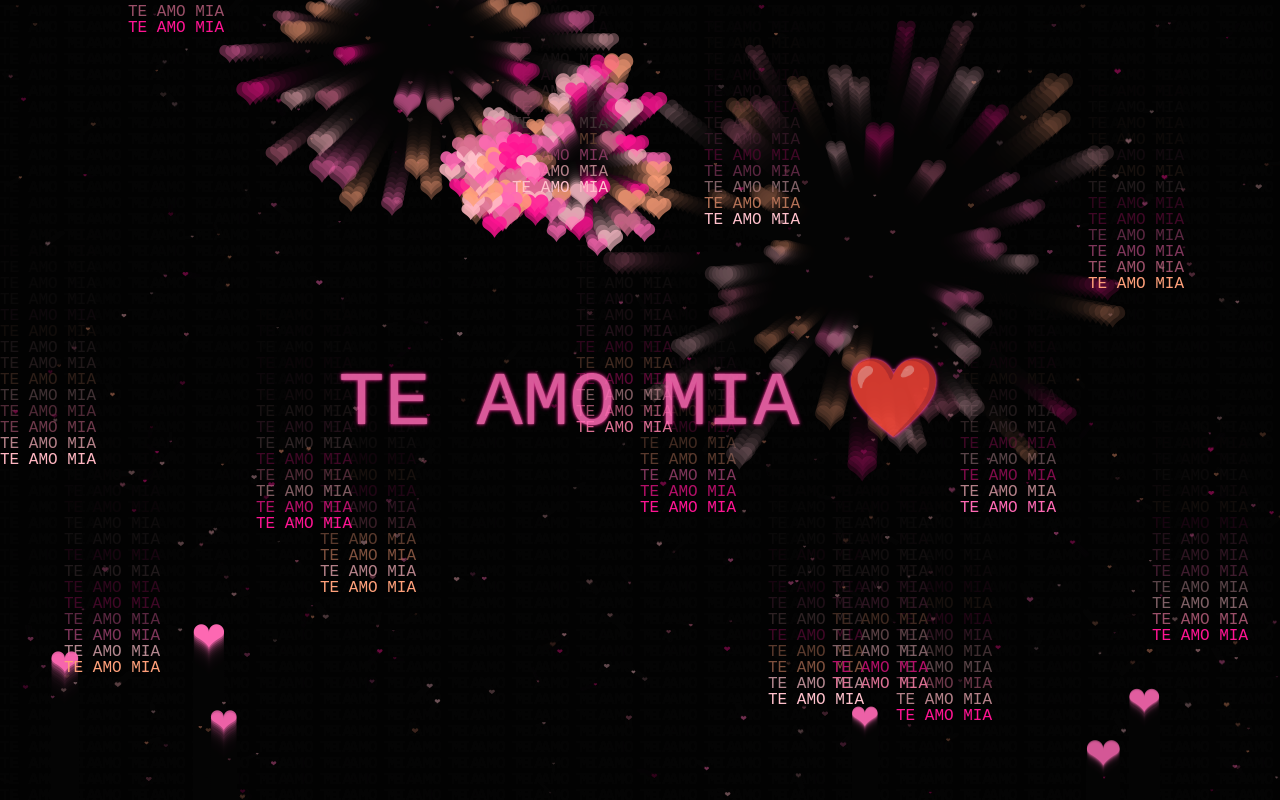
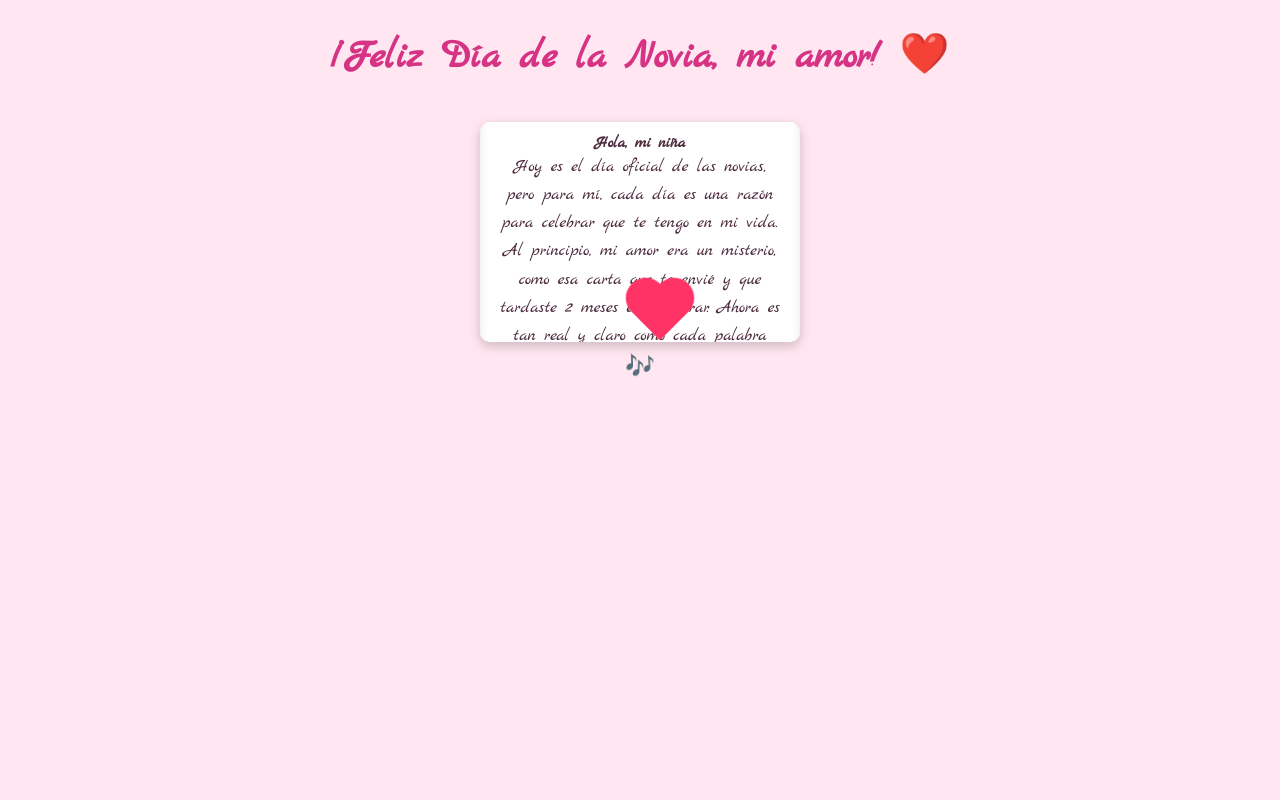
Before and after one commit to LudMiller-dev/Gf-s-d, a plain HTML site: page index.html in a window 1280 px wide. Drawn offline with Linux system fonts and the light colour scheme.

Commit message:
Index.html

```diff
--- a/index.html
+++ b/index.html
@@ -1,205 +1,173 @@
-
-<html lang="es">
+<!DOCTYPE html><html lang="es">
 <head>
     <meta charset="UTF-8">
     <meta name="viewport" content="width=device-width, initial-scale=1.0">
-  <title>Te Amo ❤️</title>
+    <link rel="preconnect" href="https://fonts.googleapis.com">
+    <link rel="preconnect" href="https://fonts.gstatic.com" crossorigin>
+    <link href="https://fonts.googleapis.com/css2?family=Marck+Script&display=swap" rel="stylesheet">
+    <title>Para Mia, en su día ❤️</title>
     <style>
-    html, body {
+        body {
             margin: 0;
             padding: 0;
-      overflow: hidden;
-      background: #050505;
-      height: 100%;
+            background: #ffe6f0;
+            font-family: 'Marck Script', cursive;
+            color: #4d2c3d;
+            text-align: center;
+        }h1 {
+        margin-top: 30px;
+        font-size: 2.5em;
+        color: #d63384;
     }
 
-    canvas {
-      position: absolute;
-      top: 0;
-      left: 0;
-      z-index: 1;
+    .contenedor {
+        display: flex;
+        justify-content: center;
+        align-items: center;
+        margin-top: 40px;
     }
 
-    .overlay {
+    .envoltura-sobre {
+        position: relative;
+        width: 320px;
+        height: 220px;
+        background-color: #ffcce0;
+        border-radius: 10px;
+        box-shadow: 0 4px 12px rgba(0, 0, 0, 0.2);
+        overflow: hidden;
+    }
+
+    .sobre {
         position: absolute;
-      top: 0;
-      left: 0;
         width: 100%;
         height: 100%;
-      z-index: 3;
+        background-color: #fff0f5;
         display: flex;
+        justify-content: center;
         align-items: center;
-      justify-content: center;
-      pointer-events: none;
     }
 
-    .center-message {
-      font-family: 'Courier New', monospace;
-      color: #ff69b4;
-      font-size: 6vw;
-      text-align: center;
-      opacity: 0.85;
-      text-shadow: 0 0 2px #ff69b4, 0 0 4px #ff1493;
-      animation: aparecer 3s ease-in-out;
+    .carta {
+        width: 90%;
+        height: 90%;
+        background-color: white;
+        border-radius: 8px;
+        padding: 20px;
+        overflow-y: auto;
+        box-shadow: inset 0 0 10px rgba(0, 0, 0, 0.1);
     }
 
-    @keyframes aparecer {
-      from { opacity: 0; transform: scale(0.95); }
-      to { opacity: 0.85; transform: scale(1); }
+    .contenido p {
+        font-size: 1.1em;
+        line-height: 1.6;
+        margin: 0;
+    }
+
+    .corazon {
+        position: absolute;
+        bottom: 10px;
+        left: 50%;
+        transform: translateX(-50%) rotate(-45deg);
+        width: 40px;
+        height: 40px;
+        background-color: #ff3366;
+        animation: latido 1s infinite;
+    }
+
+    .corazon::before,
+    .corazon::after {
+        content: "";
+        position: absolute;
+        width: 40px;
+        height: 40px;
+        background-color: #ff3366;
+        border-radius: 50%;
+    }
+
+    .corazon::before {
+        top: -20px;
+        left: 0;
+    }
+
+    .corazon::after {
+        left: 20px;
+        top: 0;
+    }
+
+    @keyframes latido {
+        0% { transform: scale(1) rotate(-45deg); }
+        25% { transform: scale(1.1) rotate(-45deg); }
+        50% { transform: scale(1) rotate(-45deg); }
+        75% { transform: scale(1.2) rotate(-45deg); }
+        100% { transform: scale(1) rotate(-45deg); }
+    }
+
+    code {
+        background: #ffe6f0;
+        padding: 2px 6px;
+        border-radius: 4px;
+        font-size: 0.95em;
+        color: #c9184a;
+    }
+
+    @media screen and (max-width: 480px) {
+        .envoltura-sobre {
+            width: 90%;
+            height: auto;
+        }
+        .carta {
+            padding: 15px;
+        }
+        .contenido p {
+            font-size: 1em;
+        }
     }
 </style>
+
 </head>
 <body>
+    <h1>¡Feliz Día de la Novia, mi amor! ❤️</h1>
+    <div class="contenedor">
+        <div class="envoltura-sobre">
+            <div class="sobre">
+                <div class="carta">
+                    <div class="contenido">
+                        <strong>Hola, mi niña</strong>
+                        <p>
+                            Hoy es el día oficial de las novias, pero para mí, cada día es una razón para celebrar que te tengo en mi vida. Al principio, mi amor era un misterio, como esa carta que te envié y que tardaste 2 meses en descifrar. Ahora es tan real y claro como cada palabra que te escribo.<br><br>Aún con un océano de distancia, mi corazón late más rápido cuando veo una notificación tuya. Y aunque no estamos juntos para celebrarlo, tu presencia me da una paz y una alegría que no podría describir. Siempre estaré esperando aquel día en que podamos volver a vernos.<br><br>
 
-<audio autoplay loop playsinline>
-  <source src="https://cdn.pixabay.com/download/audio/2023/03/06/audio_090cadb9ef.mp3?filename=romantic-memories-139702.mp3" type="audio/mp3">
-</audio>
+                        Gracias por ser mi alegría, mi confidente y la persona que me enseñó a amar de verdad. Gracias por ser la razón de mi sonrisa a diario.<br><br>
 
-<canvas id="canvas"></canvas>
+                        Feliz Día de la Novia, mi amor. <br> Con todo mi código (y mi corazón), <br> Tu niño enamorado.<br>
+                        <span style="font-size: 0.9em; color: grey;">PD: Si esta carta fuera un programa, su salida sería:</span> <br> <code>"Te amo, y siempre te elegiré."</code>
+                    </p>
+                </div>
+            </div>
+        </div>
+        <div class="corazon"></div>
+    </div>
+</div>
 
-<div class="overlay">
-  <div class="center-message">TE AMO MIA ❤️</div>
+<div style="text-align:center; margin-top: 10px;">
+    <span id="iconoMusica" style="font-size: 1.5em; cursor: pointer;">🎶</span>
+    <audio id="miMusica" src="Musique.mp3" loop style="display:none;"></audio>
 </div>
 
 <script>
-  const canvas = document.getElementById("canvas");
-  const ctx = canvas.getContext("2d");
-  let width = canvas.width = window.innerWidth;
-  let height = canvas.height = window.innerHeight;
+    const iconoMusica = document.getElementById('iconoMusica');
+    const miMusica = document.getElementById('miMusica');
+    let reproduciendo = false;
 
-  const fontSize = 16;
-  let columns = Math.floor(width / (fontSize * 4));
-  let drops = new Array(columns).fill(1);
-
-  const colors = ['#ff69b4', '#ff1493', '#ffa07a', '#ffc0cb', '#db7093', '#ffb6c1'];
-
-  const galaxy = [];
-  for (let i = 0; i < 400; i++) {
-    galaxy.push({
-      x: Math.random() * width,
-      y: Math.random() * height,
-      size: Math.random() * 6 + 3,
-      speedX: (Math.random() - 0.5) * 0.3,
-      speedY: (Math.random() - 0.5) * 0.3,
-      opacity: Math.random() * 0.15 + 0.05,
-      color: colors[Math.floor(Math.random() * colors.length)]
-    });
+    iconoMusica.addEventListener('click', function() {
+        if (reproduciendo) {
+            miMusica.pause();
+            reproduciendo = false;
+            iconoMusica.textContent = '🎶';
+        } else {
+            miMusica.play();
+            reproduciendo = true;
+            iconoMusica.textContent = '⏸️';
         }
-
-  function drawGalaxy() {
-    galaxy.forEach((star) => {
-      star.x += star.speedX;
-      star.y += star.speedY;
-
-      if (star.x < 0) star.x = width;
-      if (star.x > width) star.x = 0;
-      if (star.y < 0) star.y = height;
-      if (star.y > height) star.y = 0;
-
-      ctx.globalAlpha = star.opacity;
-      ctx.font = `${star.size}px monospace`;
-      ctx.fillStyle = star.color;
-      ctx.fillText("❤", star.x, star.y);
-    });
-    ctx.globalAlpha = 1;
-  }
-
-  const hearts = [];
-  function createHeart() {
-    hearts.push({
-      x: Math.random() * width,
-      y: height + 20,
-      size: 30 + Math.random() * 20,
-      speed: 1 + Math.random() * 1.5,
-      opacity: 0.5 + Math.random() * 0.5
-    });
-  }
-
-  function drawHearts() {
-    hearts.forEach((h, index) => {
-      ctx.globalAlpha = h.opacity;
-      ctx.font = `${h.size}px monospace`;
-      ctx.fillStyle = '#ff69b4';
-      ctx.fillText("❤", h.x, h.y);
-      h.y -= h.speed;
-      if (h.y < -50) hearts.splice(index, 1);
-    });
-    ctx.globalAlpha = 1;
-  }
-
-  const fireworks = [];
-  function createExplosion(x = null, y = null) {
-    const count = 30 + Math.floor(Math.random() * 30);
-    x = x ?? Math.random() * width;
-    y = y ?? Math.random() * height / 2;
-    for (let i = 0; i < count; i++) {
-      const angle = (Math.PI * 2 * i) / count;
-      const speed = Math.random() * 4 + 2;
-      fireworks.push({
-        x, y,
-        dx: Math.cos(angle) * speed,
-        dy: Math.sin(angle) * speed,
-        alpha: 1,
-        color: colors[Math.floor(Math.random() * colors.length)],
-        text: "❤",
-        size: 30 + Math.random() * 20
-      });
-    }
-  }
-
-  document.body.addEventListener("click", e => {
-    createExplosion(e.clientX, e.clientY);
-  });
-
-  document.body.addEventListener("touchstart", e => {
-    const touch = e.touches[0];
-    createExplosion(touch.clientX, touch.clientY);
-  });
-
-  function drawFireworks() {
-    fireworks.forEach((p, index) => {
-      ctx.globalAlpha = p.alpha;
-      ctx.fillStyle = p.color;
-      ctx.font = `bold ${p.size}px monospace`;
-      ctx.fillText(p.text, p.x, p.y);
-      p.x += p.dx;
-      p.y += p.dy;
-      p.alpha -= 0.02;
-      if (p.alpha <= 0) fireworks.splice(index, 1);
-    });
-    ctx.globalAlpha = 1;
-  }
-
-  function draw() {
-    ctx.fillStyle = "rgba(5, 5, 5, 0.3)";
-    ctx.fillRect(0, 0, width, height);
-
-    drawGalaxy();
-    drawHearts();
-    drawFireworks();
-
-    if (Math.random() > 0.96) createHeart();
-    if (Math.random() > 0.98) createExplosion();
-
-    for (let i = 0; i < drops.length; i++) {
-      const x = i * fontSize * 4;
-      const y = drops[i] * fontSize;
-      ctx.fillStyle = colors[Math.floor(Math.random() * colors.length)];
-      ctx.font = '16px monospace';
-      ctx.fillText("TE AMO MIA", x, y);
-
-      if (y > height && Math.random() > 0.975) drops[i] = 0;
-      drops[i]++;
-    }
-  }
-
-  setInterval(draw, 50);
-
-  window.addEventListener('resize', () => {
-    width = canvas.width = window.innerWidth;
-    height = canvas.height = window.innerHeight;
-    columns = Math.floor(width / (fontSize * 4));
-    drops = new Array(columns).fill(1);
     });
 </script>
 
```
Lines whose indentation alone changed are shown as unchanged.
